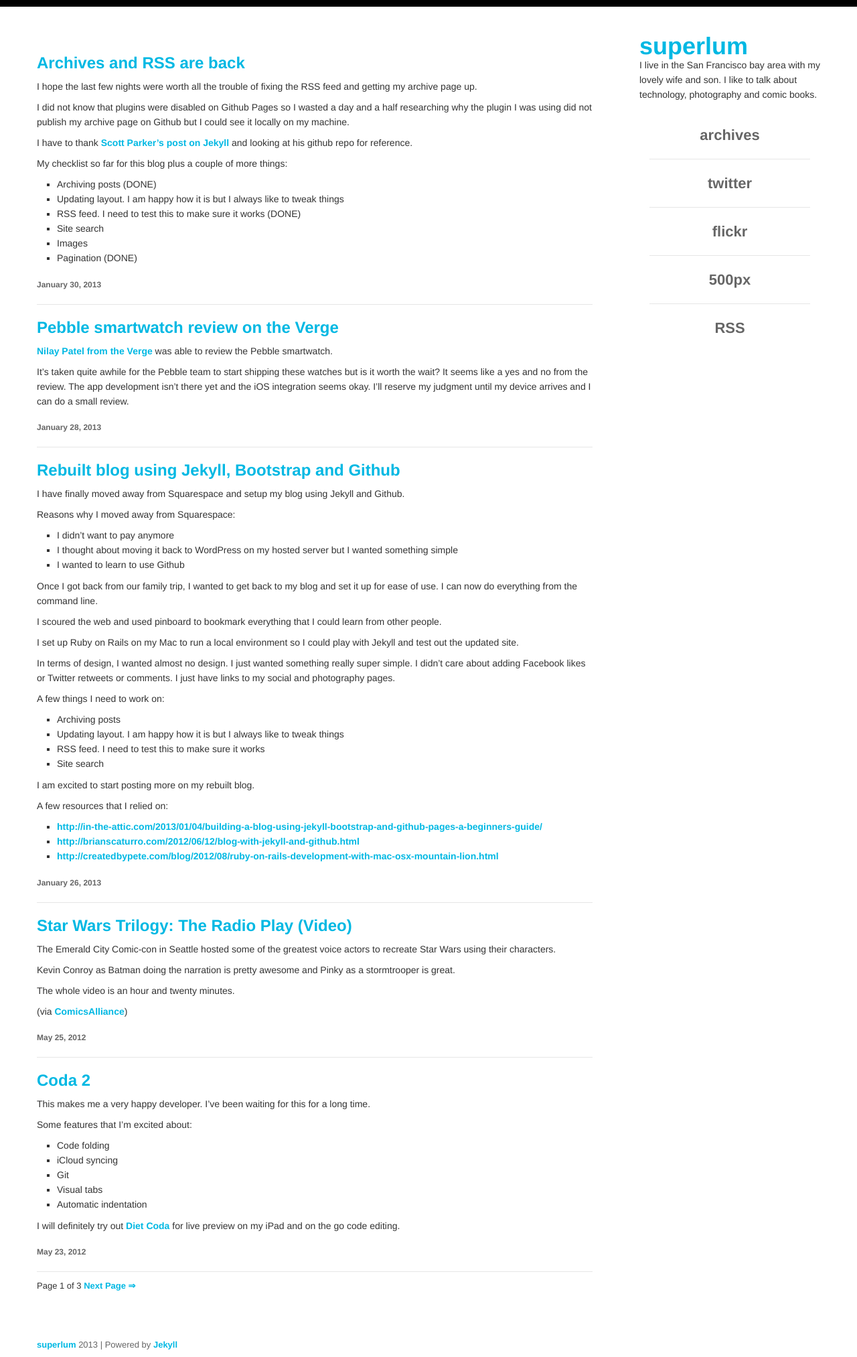
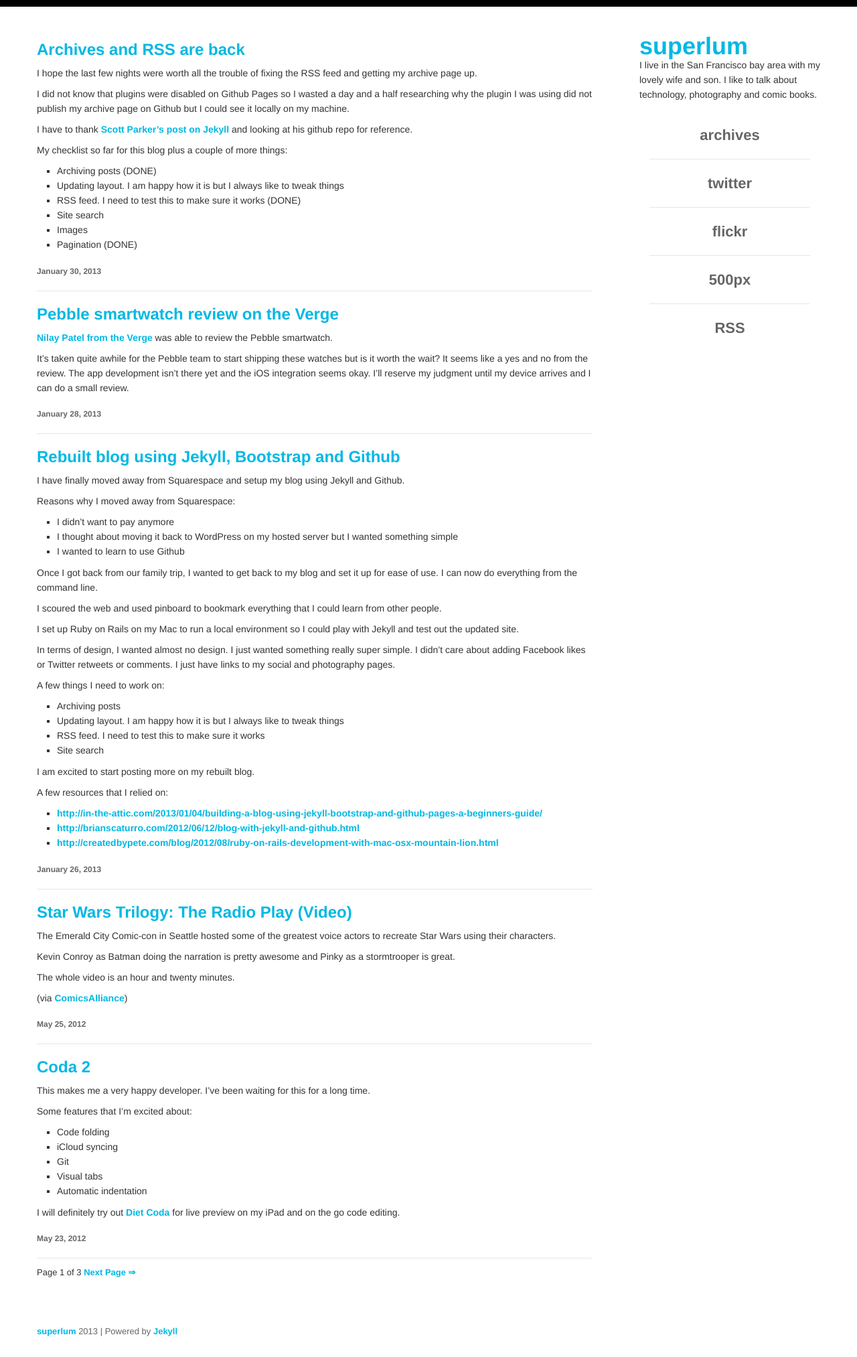
Before and after one commit to superlum/superlum.github.com, a Jekyll site: the page built from index.html, in a window 1280 px wide. Shown: the whole page at 67% size. Built offline with Jekyll 4.4.1, drawn with Linux system fonts in a browser that asks for light colours; nearby versions of some CDN libraries; the list of posts is cut into pages by our own code.

Commit message:
css layout tweak

```diff
--- a/css/app.css
+++ b/css/app.css
@@ -56,6 +56,7 @@ p.nav-header.a { text-transform: none; font-weight: normal; font-size: 12px; pad
 .archive-post {margin-bottom: 8px;}
 .archive-post a {padding-left: 8px;}
 #paging {margin-top: 12px;}
+#content article:first-child {padding-top: 0;}
 
 @media screen and (max-width:760px) {
     #small-logo { display: block; }
```
